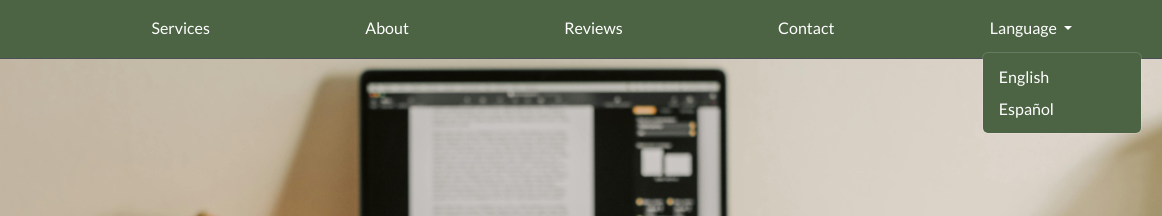
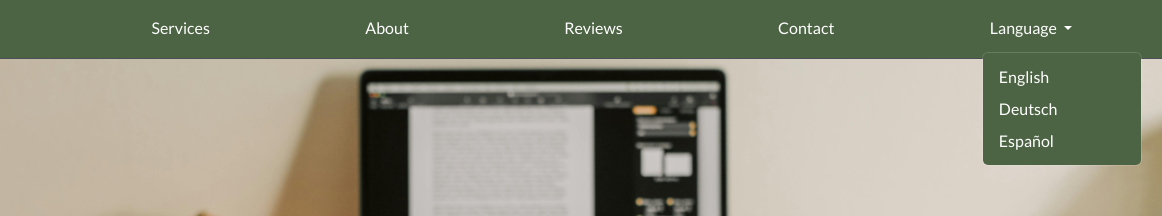
Before and after one commit to yonradee-claire/Translation_Service_Website, a plain HTML site: page index.html in a window 1280 px wide. Both pictures are taken after a click on the button "Language". Shown: the top 216 px of the page, 118-1280 px from the left. Drawn offline with nearby package versions, Linux system fonts and the light colour scheme; a script that the page names is missing; a web font is replaced by a local one.

Commit message:
Update index.html
Activate German translation button

```diff
--- a/index.html
+++ b/index.html
@@ -48,7 +48,7 @@
                     </a>
                     <ul class="dropdown-menu" style="background-color:#4c6444 !important;">
                       <li><a class="dropdown-item" href="#" data-lang="en" style="background-color: #4c6444; color: white !important;">English</a></li>
-                      <!--<li><a class="dropdown-item" href="#" data-lang="de" style="background-color: #4c6444; color: white !important;">Deutsch</a></li>-->
+                      <li><a class="dropdown-item" href="#" data-lang="de" style="background-color: #4c6444; color: white !important;">Deutsch</a></li>
                       <li><a class="dropdown-item" href="#" data-lang="es" style="background-color: #4c6444; color: white !important;">Español</a></li>
                     </ul>
                 </li>
@@ -499,4 +499,5 @@
     <script src="language.js"></script> <!-- Your custom JS for language switching -->
     <script src="./index.js" charset="utf-8"></script>
 </body>
+
 </html>
```
